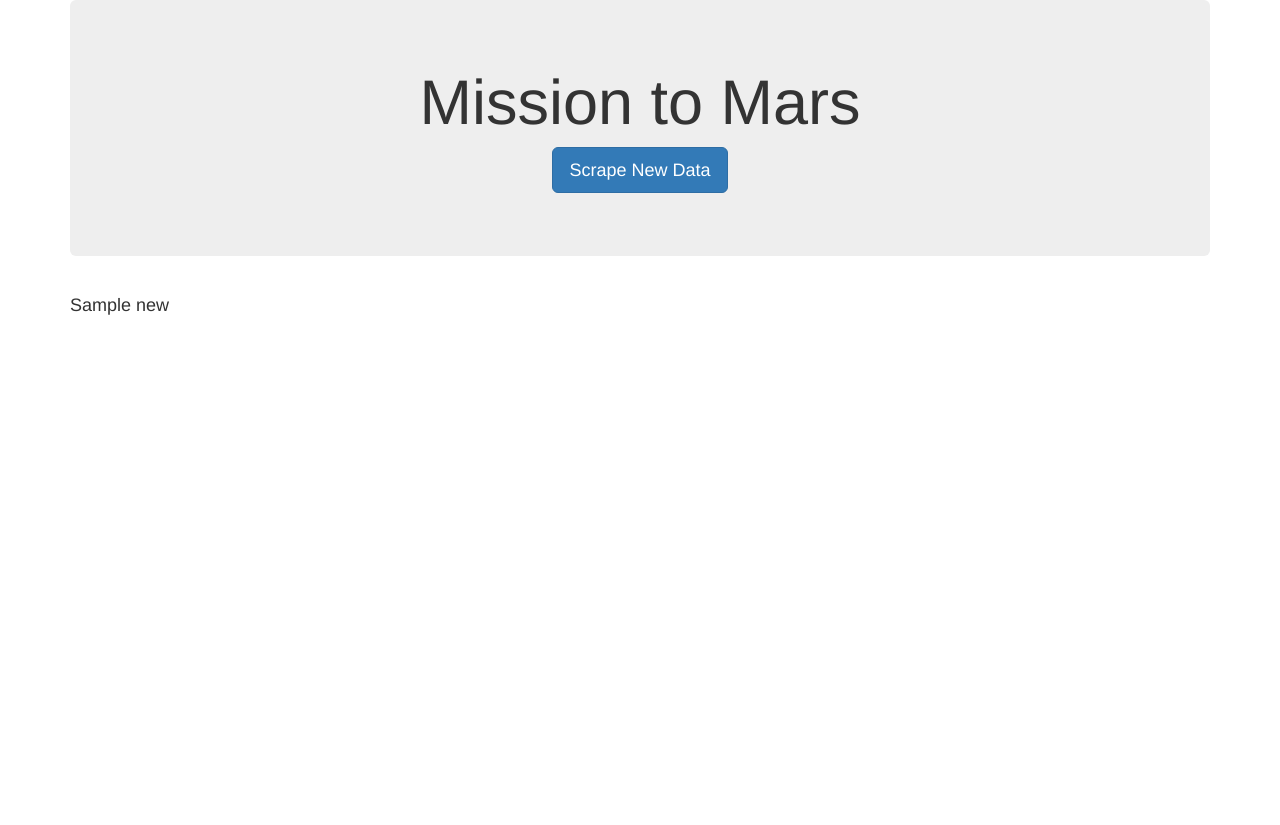
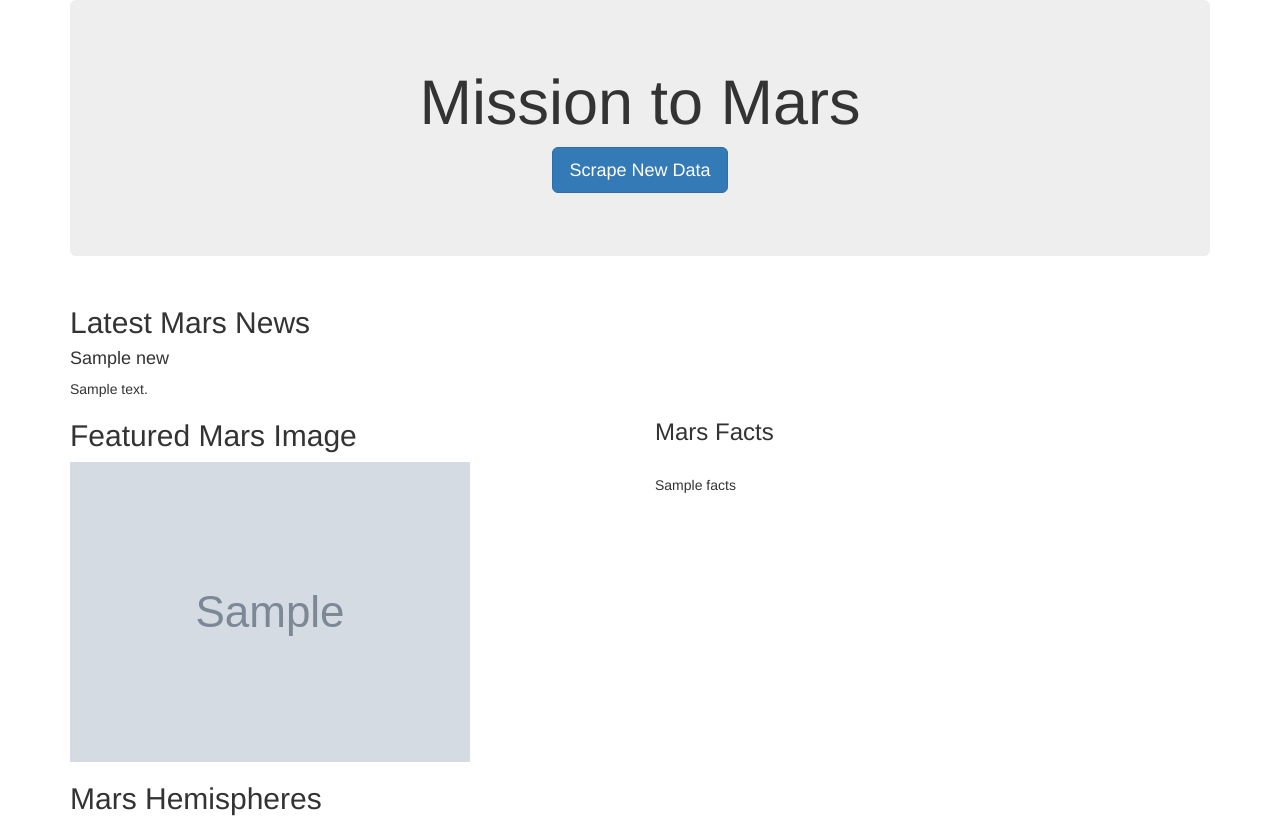
Before and after one commit to tritchlin/web-scraping-challenge, a Flask app: page / in a window 1280 px wide. Before the commit the page ends 315 px from the top, so only its background shows below. Run offline with Flask 2, Linux system fonts and the light colour scheme; grey boxes marked "Sample" are stand-in pictures; a database or web service that is not in the repository returns one stand-in record (values such as "Sample title"); some libraries are stand-ins or nearby versions.

Commit message:
updated to correct calculation errors

```diff
--- a/Missions_to_Mars/templates/index.html
+++ b/Missions_to_Mars/templates/index.html
@@ -17,14 +17,67 @@
       <p><a class="btn btn-primary btn-lg" href="/scrape" role="button">Scrape New Data</a></p>
     </div>
 
-    <!-- Phone Listings -->
-    <div class="row" id="phone-listings">
+    <!-- Mars News -->
+    <div class="row" id="latest-news">
       <div class="col-md-12">
-        <h4 class="heading">{{mars.news.title}}</small>
+        <h2 class="heading">Latest Mars News</small>
+        <h4 class="heading">{{mars.news.title}}</small></h4>
+        <body>{{mars.news.body}}</body>
       </div>
     </div>
 
-  </div>
+    <div class="row" id="images-facts">
+      <div class="col-md-6">
+        <h2 class="heading">Featured Mars Image</small></h2>
+        <img src="{{mars.image}}"></img>
+      </div>
+      <div class="col-md-6">
+        <h3 class="heading">Mars Facts</small></h3>
+        <br>{{mars.facts}}</br>
+      </div>
+    </div>
+
+    <div class="row" id="hemispheres">
+      <div class="col-md-12">
+        <h2 class="heading">Mars Hemispheres</small></h2>
+      </div>
+    </div>
+<!--
+    <div class="row" id="hemisphere-cards">
+      <div class="col-md-3">
+        <div class="card" style="width: 18rem;">
+          <img src="{{mars.hemis.img_url}}" class="card-img-top" alt="{{mars.hemis.title}}">
+          <div class="card-body">
+            <p class="card-text">{{mars.hemis.title}}</p>
+          </div>
+        </div>
+      </div>
+      <div class="col-md-3">
+        <div class="card" style="width: 18rem;">
+          <img src="{{mars.hemis.img_url}}" class="card-img-top" alt="{{mars.hemis.title}}">
+          <div class="card-body">
+            <p class="card-text">{{mars.hemis.title}}</p>
+          </div>
+        </div>
+      </div>
+      <div class="col-md-3">
+        <div class="card" style="width: 18rem;">
+          <img src="{{mars.hemis.img_url}}" class="card-img-top" alt="{{mars.hemis.title}}">
+          <div class="card-body">
+            <p class="card-text">{{mars.hemis.title}}</p>
+          </div>
+        </div>
+      </div>
+    <div class="col-md-3">
+      <div class="card" style="width: 18rem;">
+        <img src="{{mars.hemis.img_url}}" class="card-img-top" alt="{{mars.hemis.title}}">
+        <div class="card-body">
+          <p class="card-text">{{mars.hemis.title}}</p>
+        </div>
+      </div>
+     </div>
+  </div> -->
+
 </body>
 
 </html>
```
Also changed, not shown: Missions_to_Mars/scrape_mars.py (+9 -7 lines), 1 other file.
